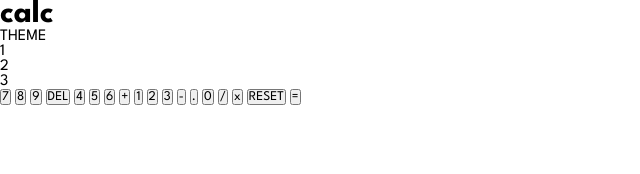
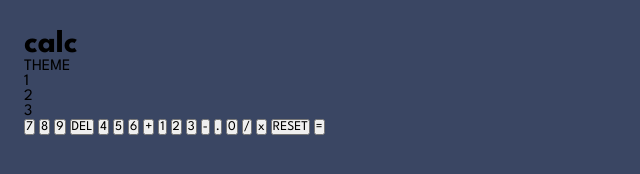
Before and after one commit to mariambuzaladze/Calculator-App, a plain HTML site: page index.html in a window 1280 px wide. Shown: the whole page, without its empty margins (0-640 px from the left). Drawn offline with Linux system fonts and the light colour scheme.

Commit message:
style body

```diff
--- a/style.css
+++ b/style.css
@@ -6,3 +6,11 @@
   box-sizing: border-box;
   font-family: "League Spartan";
 }
+
+body {
+  min-height: 100vh;
+  background-color: #3a4663;
+  padding: 30px 24px 31px;
+  display: flex;
+  flex-direction: column;
+}
```
